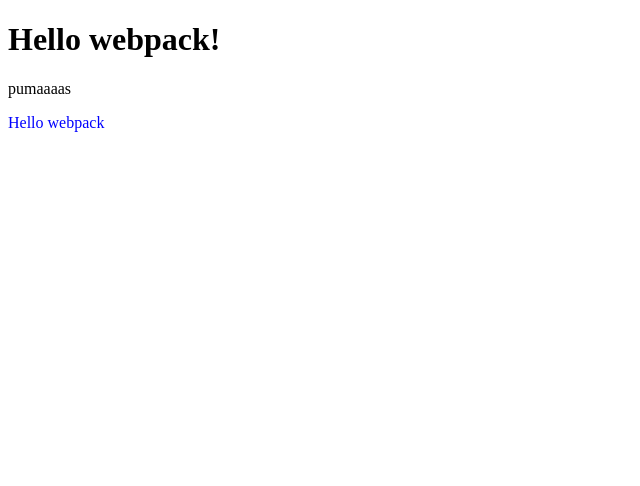
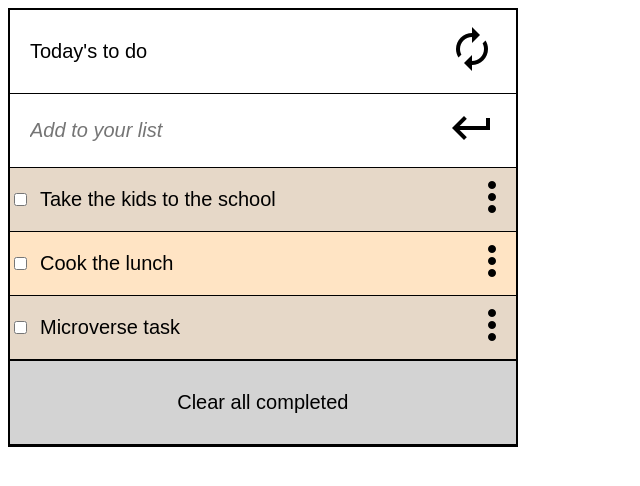
Before and after one commit to AlexRS90/to-do-list, a website built with webpack: page src/index.html in a window 1280 px wide. Shown: the whole page, without its empty margins (0-640 px from the left). Built offline with nearby package versions, Linux system fonts and the light colour scheme.

Commit message:
Create dinamically list-structure from an Array

```diff
--- a/src/index.html
+++ b/src/index.html
@@ -4,9 +4,20 @@
     <meta charset="UTF-8">
     <meta name="viewport" content="width=device-width, initial-scale=1.0">
     <title>Wbpack Exercise</title>
+    <link rel="stylesheet" href="style.css">
 </head>
 <body>
-    <h1>Hello webpack!</h1>
-    <p>pumaaaas</p>
+    <div class="container d-flex">
+        <div class="d-flex d-between">
+            <p>Today's to do</p>
+            <a href="#"><img id="loadImg" src="" alt="reload list"></a>
+        </div>
+        <div class="d-flex d-between">
+            <input type="text" placeholder="Add to your list" class="input-text">
+            <a href="#"><img id="returnImg" src="" alt="return"></a>
+        </div>
+        <div class="d-flex bg-color"></div>
+        <a href="#" class="clear"><p>Clear all completed</p></a>
+    </div>
 </body>
 </html>
--- a/src/index.js
+++ b/src/index.js
@@ -1,5 +1,41 @@
 import _ from 'lodash';
 import './style.css';
+import Dots from './icons/dots.png';
+import Load from './icons/reload.png';
+import Back from './icons/return.png';
+
+const listToDo = [
+  {
+    description: 'Take the kids to the school',
+    completed: false,
+    index: 1,
+  },
+  {
+    description: 'Cook the lunch',
+    completed: false,
+    index: 2,
+  },
+  {
+    description: 'Microverse task',
+    completed: false,
+    index: 3,
+  }
+];
+
+let newTask = '';
+listToDo.forEach((task) => {
+  newTask += `<div class="new-task d-flex d-between">
+    <div class="d-flex check-task">
+      <input type="checkbox">
+      <p>${task.description}</p>
+    </div>
+    <a href="#"><img src="${Dots}" alt="move order"></a>
+  </div>`;
+});
+
+document.querySelector('.bg-color').innerHTML += newTask;
+document.querySelector('#loadImg').src = Load;
+document.querySelector('#returnImg').src = Back;
 
 function component() {
     const element = document.createElement('div');
@@ -8,6 +44,10 @@ function component() {
     element.innerHTML = _.join(['Hello', 'webpack'], ' ');
     element.classList.add('hello');
 
+     // Add the image to our existing div.
+
+
+    element.appendChild(myIcon);
     return element;
   }
 
--- a/src/style.css
+++ b/src/style.css
@@ -1,3 +1,64 @@
-.hello {
-    color: blue;
-  }
+body {
+  font-family: 'Poppins', sans-serif;
+  font-size: 20px;
+}
+
+.d-flex {
+  display: flex;
+}
+
+.container {
+  flex-direction: column;
+  border: 2px solid #000;
+  width: 40%;
+}
+
+.container > *  {
+  border-bottom: 1px solid #000;
+  padding: 10px 20px;
+}
+
+.d-between {
+  justify-content: space-between;
+  align-items: center;
+}
+
+.new-task {
+  width: 100%;
+  border-bottom: 1px solid #000;
+}
+
+.bg-color {
+  flex-direction: column;
+  padding: 0;
+}
+
+.new-task:nth-child(odd) {
+  background-color: #e6d8c8;
+}
+
+.new-task:nth-child(even) {
+  background-color: bisque;
+}
+
+.input-text {
+  border: none;
+  font-style: italic;
+  padding: 0;
+  font-size: 20px;
+}
+
+.check-task {
+  align-items: center;
+  gap: 10px;
+}
+
+.clear {
+  text-decoration: none;
+  color: #000;
+  background-color: #d3d3d3;
+}
+
+.clear p {
+  text-align: center;
+}
--- a/webpack.config.js
+++ b/webpack.config.js
@@ -18,6 +18,10 @@ module.exports = {
         test: /\.css$/i,
         use: ['style-loader', 'css-loader'],
       },
+      {
+        test: /\.(png|svg|jpg|jpeg|gif)$/i,
+        type: 'asset/resource',
+      },
     ],
   },
 };
```
Also changed, not shown: dist/bcf920790d95e97938ee.png (added), dist/cbd18fb31b4c999b7aa4.png (added), dist/fdc02c6d9ab8ae3c9db4.png (added), dist/index.html, dist/main.js, src/icons/dots.png (added), src/icons/reload.png (added), src/icons/return.png (added), ssProject.png (added), 2 other files.
